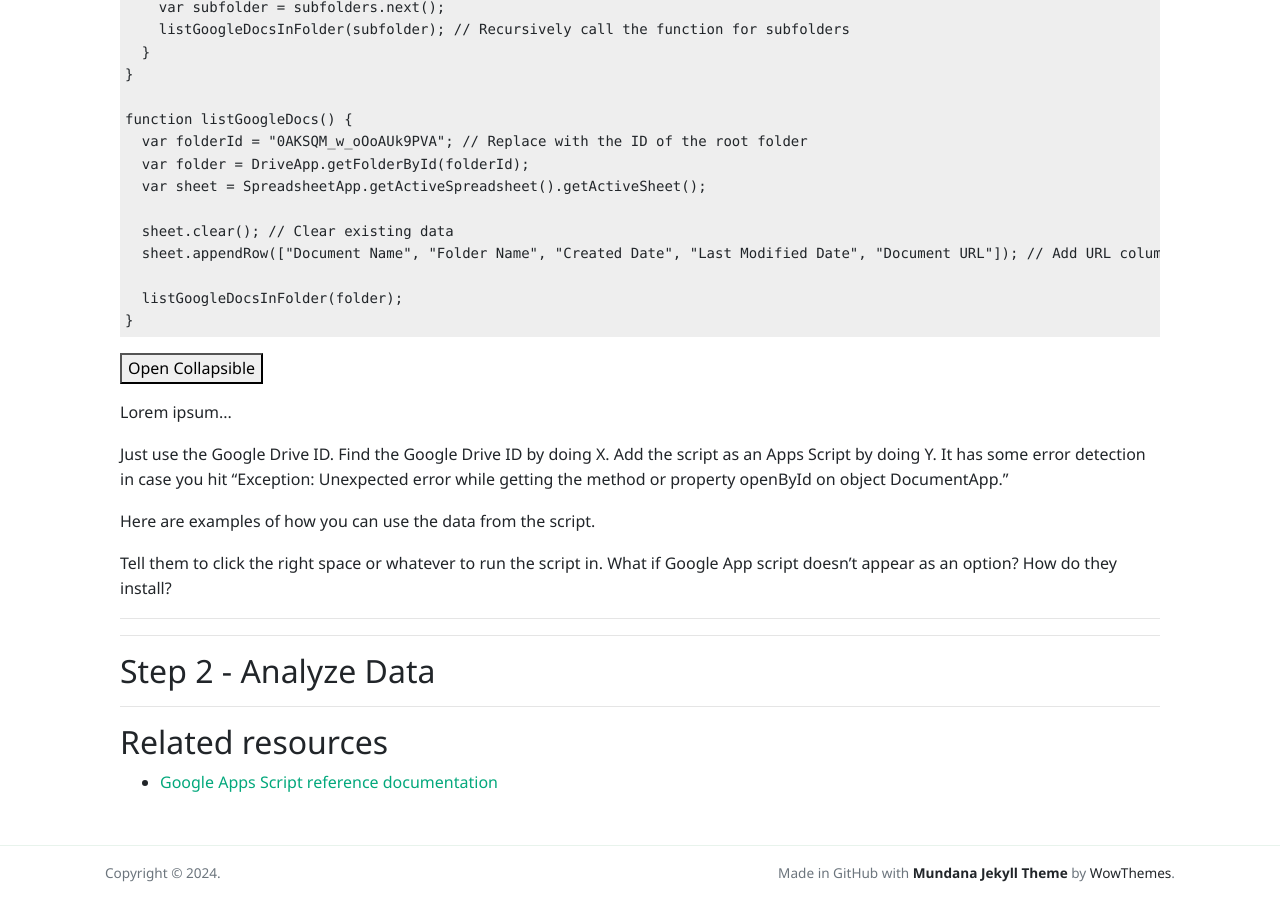
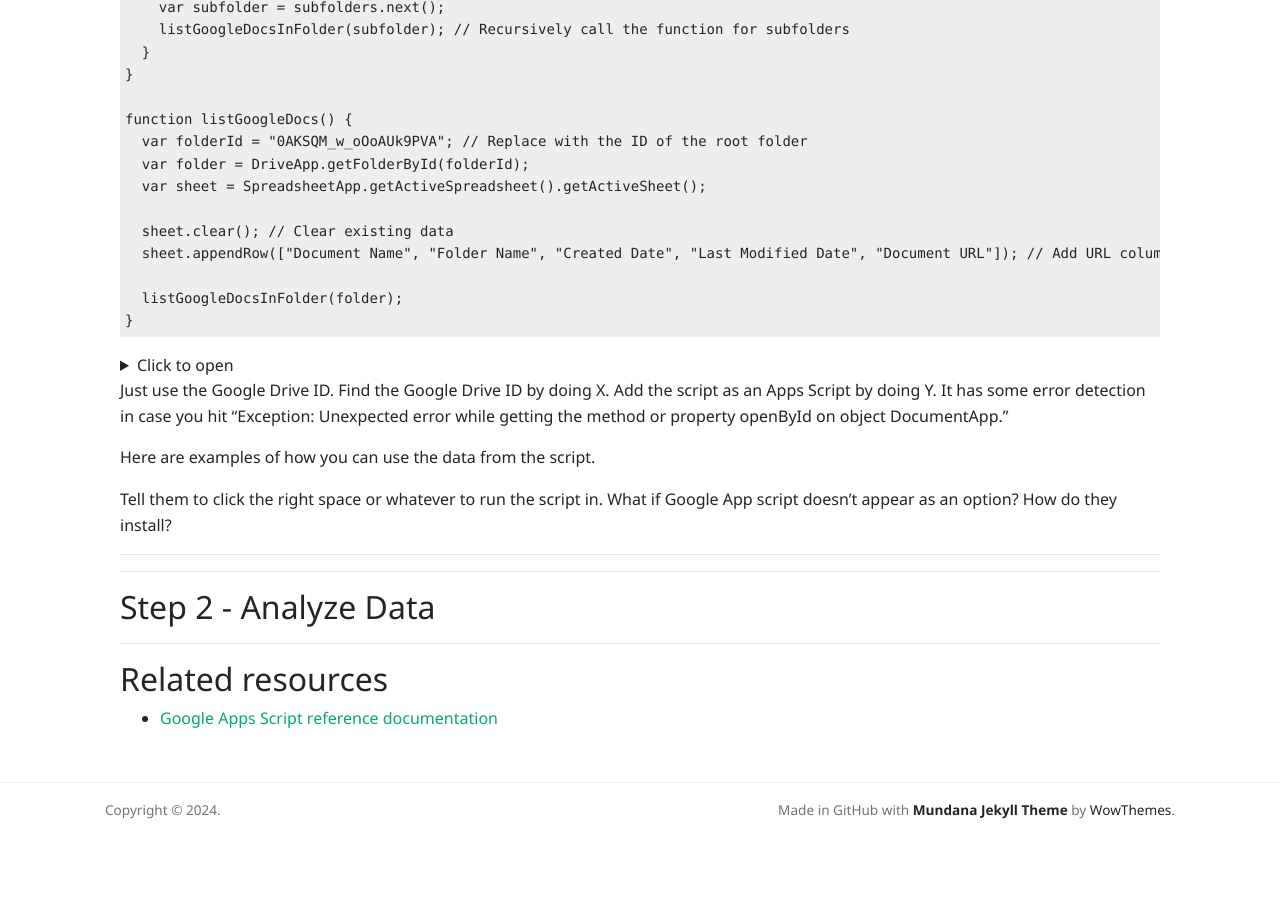
Before and after one commit to stumblefiend/jeremy.pugh, a Jekyll site: the page built from assets/scripts/google-drive-content-review.md, in a window 1280 px wide and 900 px high, scrolled down 1912 px. Built offline with Jekyll 4.4.1, drawn with Linux system fonts in a browser that asks for light colours; nearby versions of some CDN libraries; our own code applies the rules of GitHub Pages for plain Markdown files; after the commit the page ends 2748 px from its top, so only the background shows below that.

Commit message:
Update google-drive-content-review.md

````diff
--- a/assets/scripts/google-drive-content-review.md
+++ b/assets/scripts/google-drive-content-review.md
@@ -75,10 +75,9 @@
 }
 ```
 
-<button type="button" class="collapsible">Open Collapsible</button>
-<div class="content">
-  <p>Lorem ipsum...</p>
-</div>
+<details>
+<summary>Click to open</summary>
+<p>If your browser supports this element, it should allow you to expand and collapse these details.</p></details>
 
 Just use the Google Drive ID. Find the Google Drive ID by doing X. Add the script as an Apps Script by doing Y. It has some error detection in case you hit "Exception: Unexpected error while getting the method or property openById on object DocumentApp."
 
````
